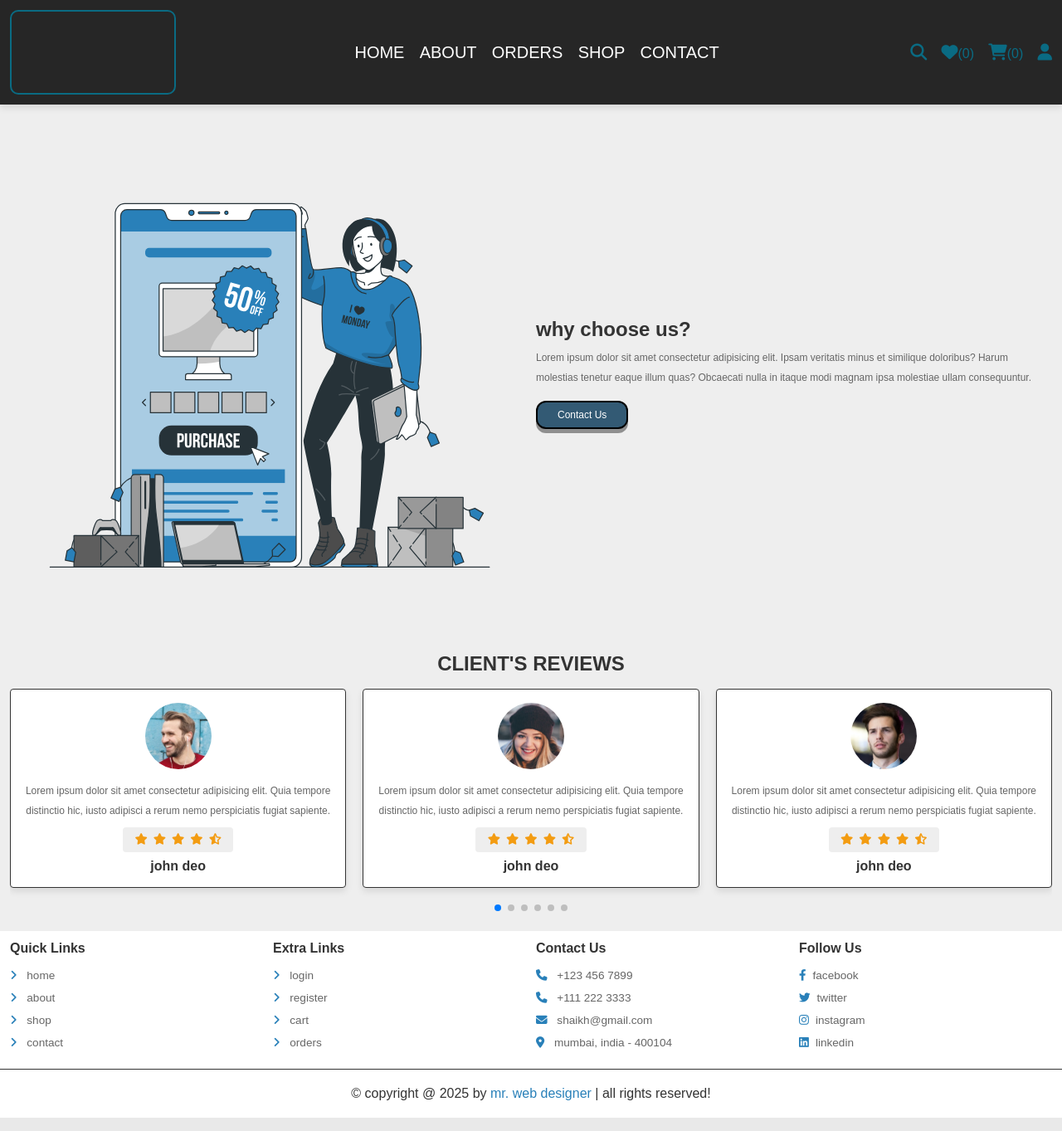
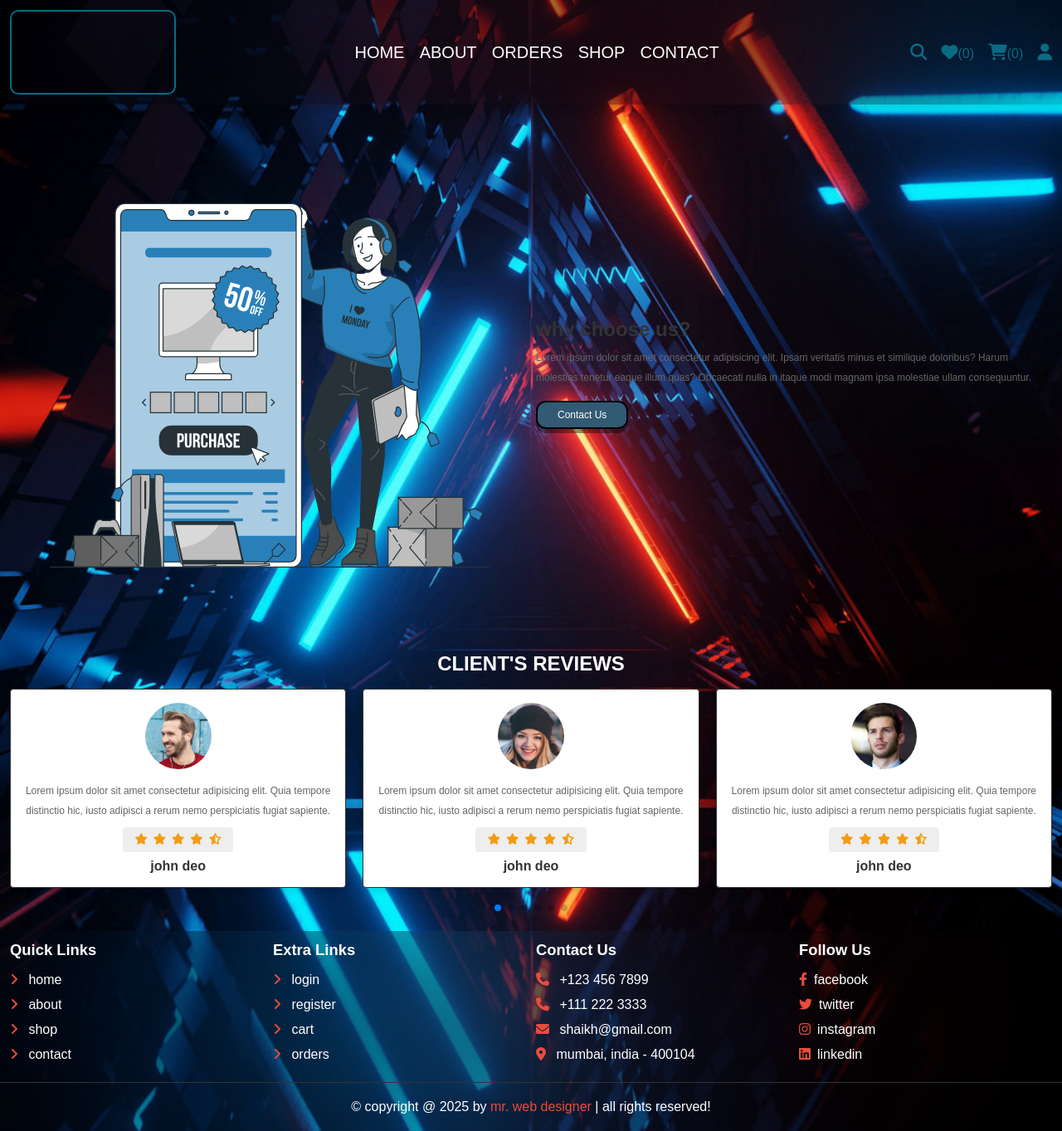
Before and after one commit to Krishnapiriyan/web_project, a PHP site: page /about.php in a window 1280 px wide. Shown: the whole page at 83% size. Run offline with PHP 8.4, Linux system fonts and the light colour scheme; data that the repository does not hold is empty; some libraries are stand-ins or nearby versions; grey boxes are pictures that could not be loaded.

Commit message:
Home page color,background hovers styles changed

```diff
--- a/vk3_systems/css/style.css
+++ b/vk3_systems/css/style.css
@@ -56,7 +56,10 @@
 }
 
 body{
-   background-color: var(--light-bg);
+   background : url(../background-home.jpg);
+   background-repeat: no-repeat;
+   background-position: center;
+   background-size: cover;
 }
 
 section{
@@ -170,7 +173,8 @@
 .header{
    position: sticky;
    top:0; left:0; right:0;
-   background-color: var(--nav-color);
+   background-color: transparent;
+   backdrop-filter: blur(100px);
    box-shadow: var(--box-shadow);
    z-index: 1000;
 }
@@ -218,9 +222,9 @@
 }
 
 .header .flex .navbar a:hover{
-   color:var(--nav-hover-color);
+   color:var(--black);
    /* font-weight: bold; */
-   background-color:var(--nav-hover-box-color);
+   background-color:var(--white);
    border-radius: 0px 20px 0px 20px;
    padding: 5px 15px;
    transform:revert-layer;
@@ -279,12 +283,13 @@
 }
 
 .home-bg{
-   background:url(../new_image/home_bg_image.png) no-repeat;
+   /*background:url(../new_image/home_bg_image.png) no-repeat;
    /* background-size:cover; */
-   background-position: center;
+   /*background-position: center;
    /* width: 100vh;
    height: 100vh; */
-
+   background-color: transparent;
+   backdrop-filter: blur(5px);
 }
 /*
 .home-bg .home .slide{
@@ -348,6 +353,15 @@
 */
 
 /* Categories / Mixed slider — professional card-style layout */
+.category
+{
+   margin-top:5rem;
+}
+
+.heading
+{
+   color:var(--white);
+}
 .categories{
    padding: 2.4rem 0;
 }
@@ -388,8 +402,6 @@
    flex: 0 0 auto;
    width: 170px; /* compact card width */
    /* background: var(--white); */
-   border-radius: 200px;
-   padding: 12px 10px;
    box-shadow: 0 8px 22px rgba(18,38,63,0.08);
    display:flex;
    flex-direction: column;
@@ -409,9 +421,9 @@
 }
 
 .MS-content .item a{
-   color: var(--light-color);
+   color: var(--white);
    font-weight: 600;
-   font-size: 1.4rem;
+   font-size: 2.5rem;
    line-height:1.2;
    display:flex;
    flex-direction: column;
@@ -426,7 +438,10 @@
    object-fit: contain;
    border-radius: 10px;
    background: linear-gradient(180deg, rgba(116, 113, 113, 0.02), rgba(0,0,0,0.01));
-   padding: 8px;
+}
+
+.MS-content .item img:hover{
+   background-color:var(--white);
 }
 
 .MS-content .item a > *:last-child{
@@ -1124,8 +1139,13 @@
    color:var(--main-color);
 }
 
+
+
+
+
 .footer{
-   background-color: var(--white);
+   background-color: transparent;
+   backdrop-filter: blur(120px);
    /* padding-bottom: 7rem; */
 }
 
@@ -1137,8 +1157,8 @@
 }
 
 .footer .grid .box h3{
-   font-size: 2rem;
-   color:var(--black);
+   font-size: 2.3rem;
+   color:var(--white);
    margin-bottom: 2rem;
    text-transform: capitalize;
 }
@@ -1146,18 +1166,18 @@
 .footer .grid .box a{
    display: block;
    margin:1.5rem 0;
-   font-size: 1.7rem;
-   color:var(--light-color);
+   font-size: 2rem;
+   color:var(--white);
 }
 
 .footer .grid .box a i{
    padding-right: 1rem;
-   color:var(--main-color);
-   transition: .2s linear;
+   color:var(--red);
+   transition: 0.2s linear;
 }
 
 .footer .grid .box a:hover{
-   color:var(--main-color);
+   color:var(--red);
 }
 
 .footer .grid .box a:hover i{
@@ -1169,11 +1189,11 @@
    padding: 2.5rem 2rem;
    border-top: var(--border);
    font-size: 2rem;
-   color:var(--black);
+   color:var(--white);
 }
 
 .footer .credit span{
-   color:var(--main-color);
+   color:var(--red);
 }
 
 
@@ -1422,7 +1442,7 @@
       max-width: none;
       margin-top: 12px;
       background: transparent;
-      color: var(--black);
+      color: var(--white);
       text-align: center;
       padding: 0;
    }
```
Also changed, not shown: vk3_systems/background-home.jpg (added).
